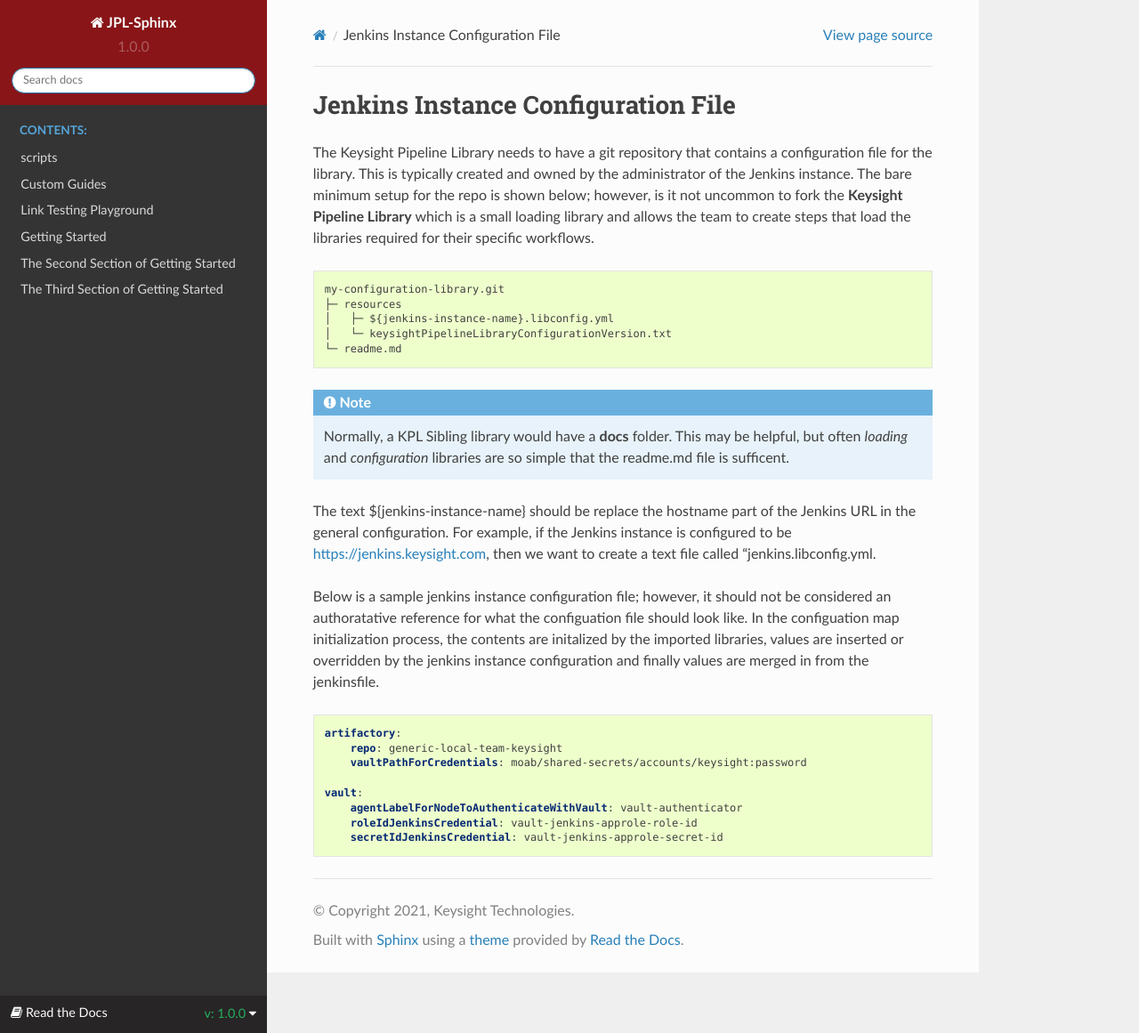
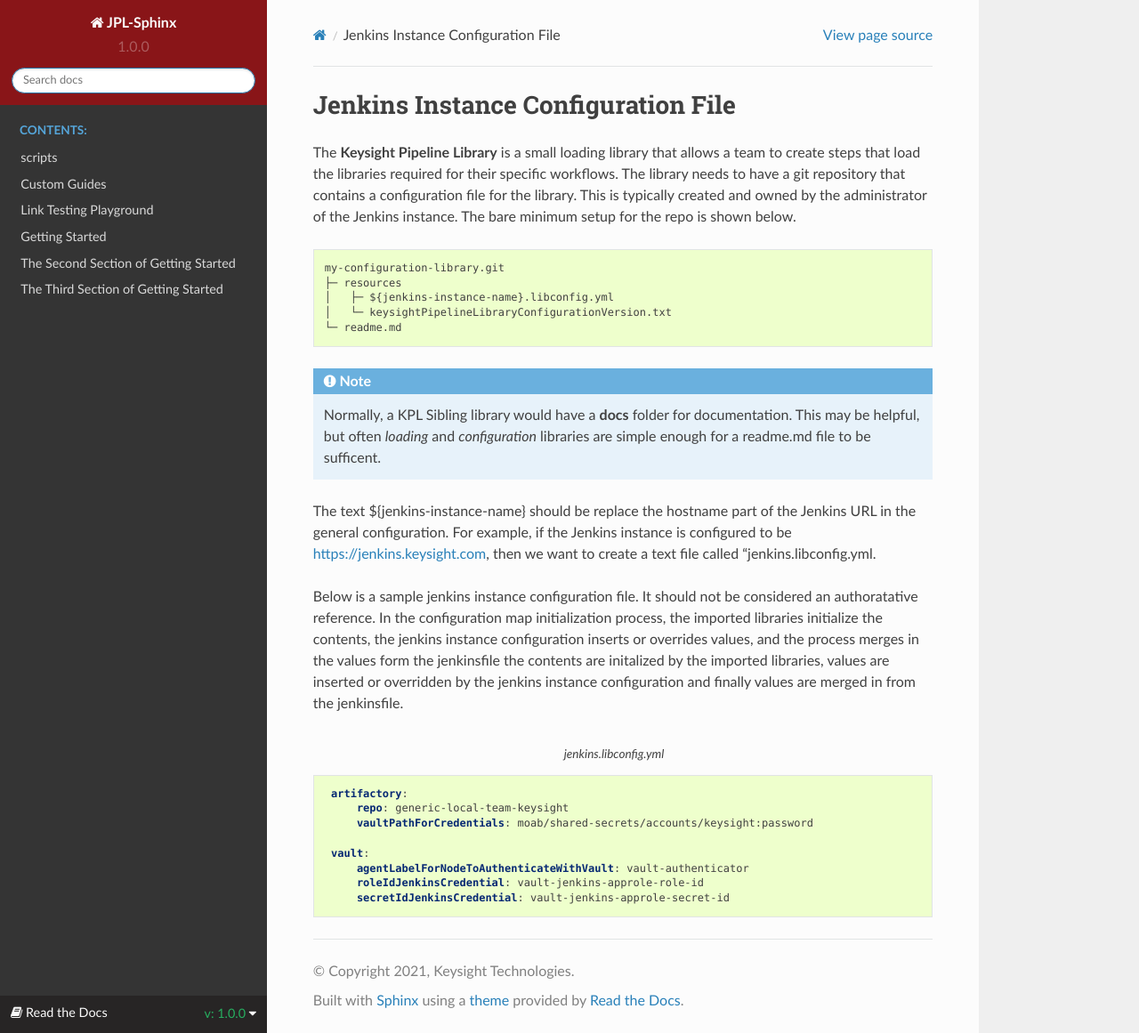
Before and after one commit to Keysight/jpl-sphinx, a Sphinx documentation site: the page built from docs/custom/kpl-setup-and-configuration/02-jenkins-instance-configuration.rst, in a window 1280 px wide and 1161 px high. Shown: the whole window at 89% size. Built offline with Sphinx 7.4.7 and the Read the Docs theme 2.0.0, drawn with Linux system fonts in a browser that asks for light colours.

Commit message:
01 and 02 in getting started kpl

```diff
--- a/docs/custom/kpl-setup-and-configuration/01-vault.rst
+++ b/docs/custom/kpl-setup-and-configuration/01-vault.rst
@@ -79,7 +79,7 @@ Adding the approle credentials to Jenkins
 In the Jenkins credential manager, create two secret text credentials:
 the approle role-id and the secret-id. The default configuration for
 the pipeline library expects the credentials in Jenkins to have the following ids.
-.. What is the Jenkins credential manager, place an example of the ids in here
+
 
 * vault-jenkins-approle-role-id
 * vault-jenkins-approle-secret-id
--- a/docs/custom/kpl-setup-and-configuration/02-jenkins-instance-configuration.rst
+++ b/docs/custom/kpl-setup-and-configuration/02-jenkins-instance-configuration.rst
@@ -2,12 +2,12 @@
 Jenkins Instance Configuration File
 ===================================
 
-The Keysight Pipeline Library needs to have a git repository that contains
+The **Keysight Pipeline Library** is a small loading library that allows a team
+to create steps that load the libraries required for their specific workflows.
+The library needs to have a git repository that contains
 a configuration file for the library. This is typically created and owned
 by the administrator of the Jenkins instance. The bare minimum setup for
-the repo is shown below; however, is it not uncommon to fork the **Keysight
-Pipeline Library** which is a small loading library and allows the team
-to create steps that load the libraries required for their specific workflows.
+the repo is shown below.
 
 .. code-block:: none
 
@@ -19,23 +19,26 @@ to create steps that load the libraries required for their specific workflows.
 
 .. note::
 
-  Normally, a KPL Sibling library would have a **docs** folder.  This may be
-  helpful, but often *loading* and *configuration* libraries are so simple that
-  the readme.md file is sufficent.
+  Normally, a KPL Sibling library would have a **docs** folder for documentation.
+  This may be helpful, but often *loading* and *configuration* libraries are simple enough
+  for a readme.md file to be sufficent.
 
 The text ${jenkins-instance-name} should be replace the hostname part of the
 Jenkins URL in the general configuration.  For example, if the Jenkins instance
 is configured to be https://jenkins.keysight.com, then we want to create a
 text file called "jenkins.libconfig.yml.
 
-Below is a sample jenkins instance configuration file; however, it should not be
-considered an authoratative reference for what the configuation file should look
-like. In the configuation map initialization process, the contents are
+Below is a sample jenkins instance configuration file. It should not be
+considered an authoratative reference. In the configuration map initialization process,
+the imported libraries initialize the contents, the jenkins instance configuration inserts
+or overrides values, and the process merges in the values form the jenkinsfile
+the contents are
 initalized by the imported libraries, values are inserted or overridden by the
 jenkins instance configuration and finally values are merged in from the
 jenkinsfile.
 
 .. code-block:: yaml
+  :caption: jenkins.libconfig.yml
 
    artifactory:
        repo: generic-local-team-keysight
```
